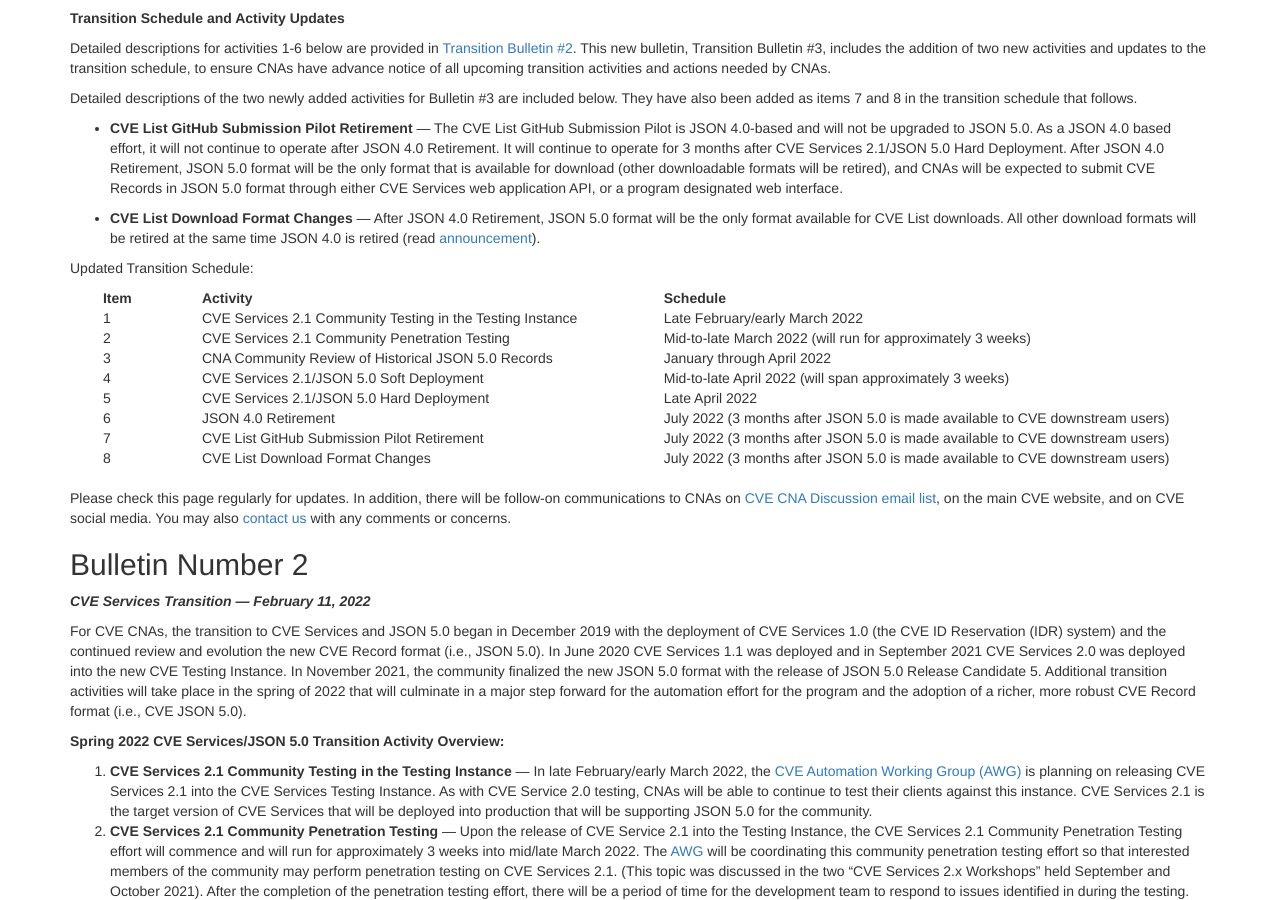
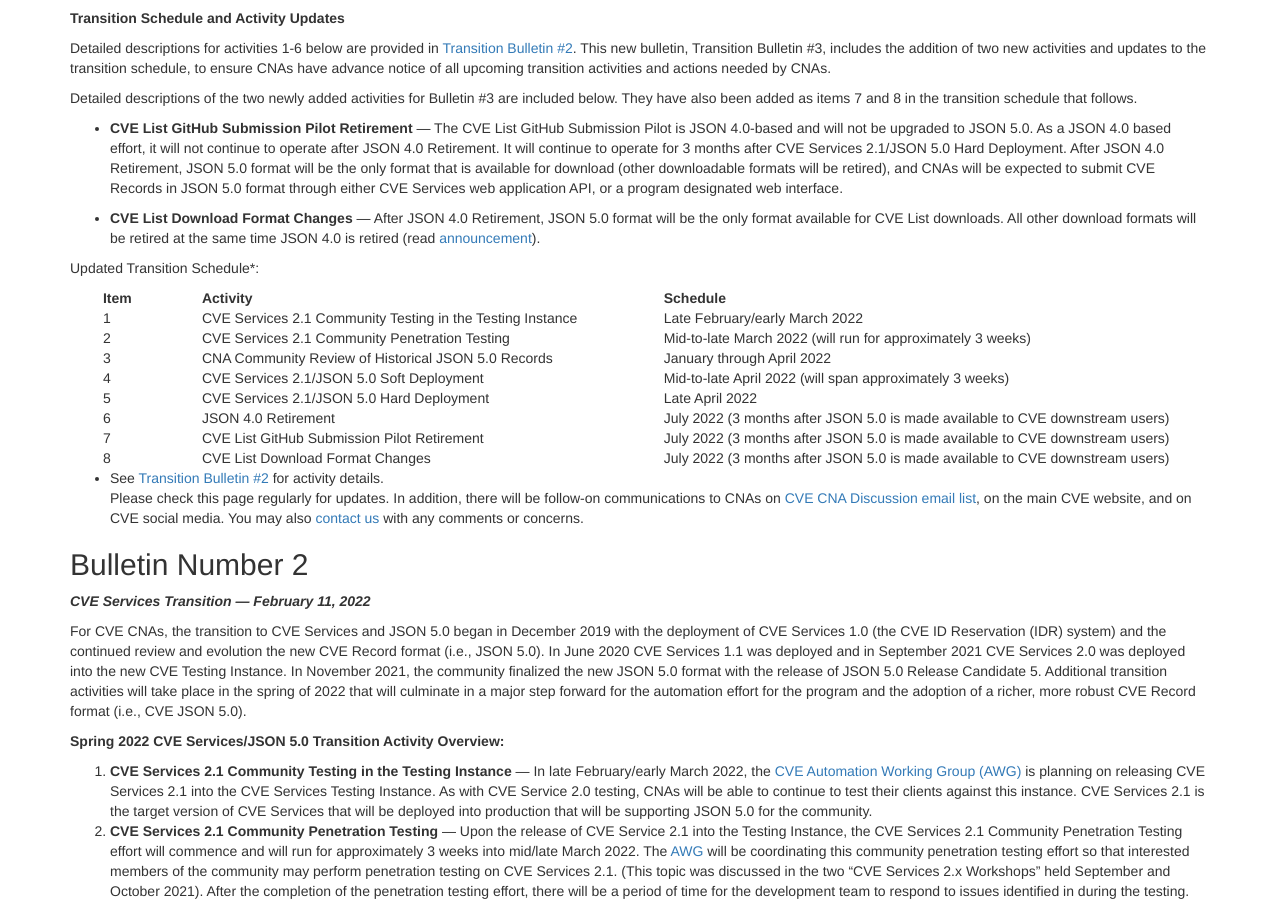
Before and after one commit to CVEProject/cveproject.github.io, a Jekyll site: the page built from automation-transition.md, in a window 1280 px wide and 900 px high, scrolled down 643 px. Built offline with Jekyll 4.4.1, drawn with Linux system fonts in a browser that asks for light colours; nearby versions of some CDN libraries.

Commit message:
Update automation-transition.md

```diff
--- a/automation-transition.md
+++ b/automation-transition.md
@@ -28,7 +28,7 @@ Detailed descriptions of the two newly added activities for Bulletin #3 are incl
 
 * <strong>CVE List Download Format Changes</strong> &mdash; After JSON 4.0 Retirement, JSON 5.0 format will be the only format available for CVE List downloads. All other download formats will be retired at the same time JSON 4.0 is retired (read [announcement](https://www.cve.org/Media/News/item/blog/2022/01/18/CVE-List-Download-Formats-Are)).
 
-Updated Transition Schedule:
+Updated Transition Schedule*:
 <br>
 
   <table style="padding-left:5%;padding-left:30%;">
@@ -78,7 +78,7 @@ Updated Transition Schedule:
       <td>July 2022 (3 months after JSON 5.0 is made available to CVE downstream users)</td>
     </tr>
   </table>
-
+* See [Transition Bulletin #2](https://cveproject.github.io/automation-transition#bulletin-number-2) for activity details.
 <br>
 Please check this page regularly for updates. In addition, there will be follow-on communications to CNAs on [CVE CNA Discussion email list](mailto:cve-cna-list@mitre.org), on the main CVE website, and on CVE social media. You may also [contact us](https://cveform.mitre.org/) with any comments or concerns.
 
```
